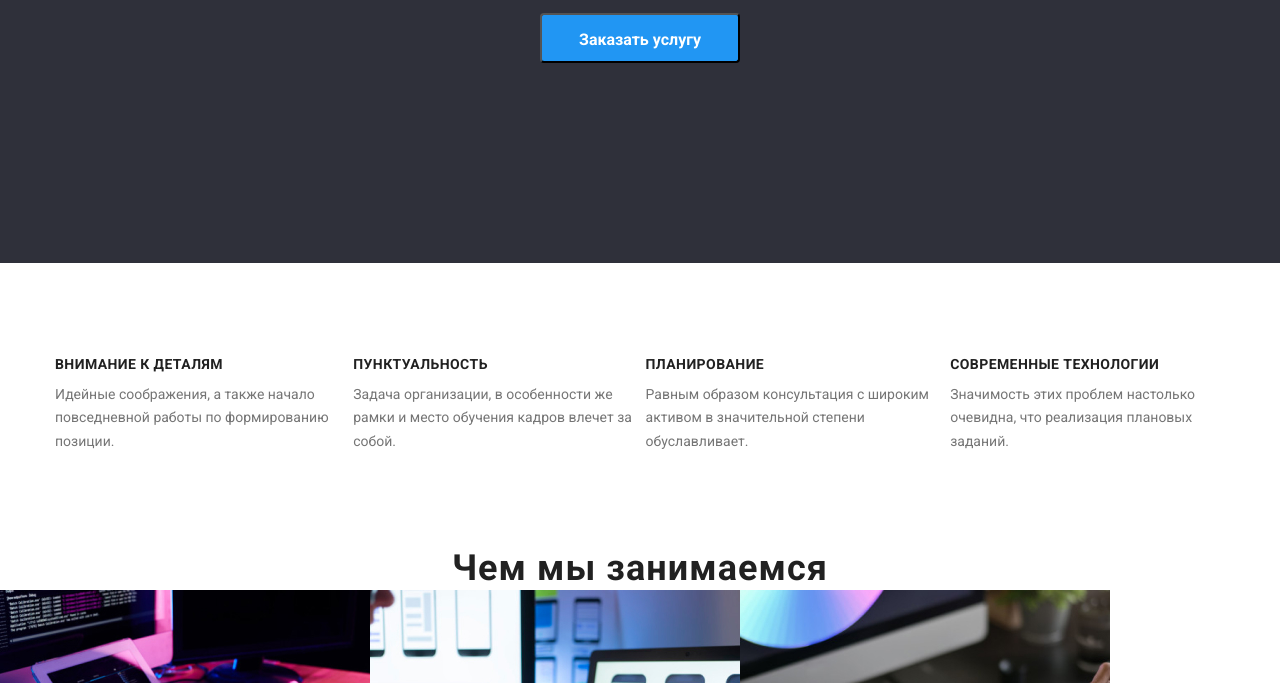
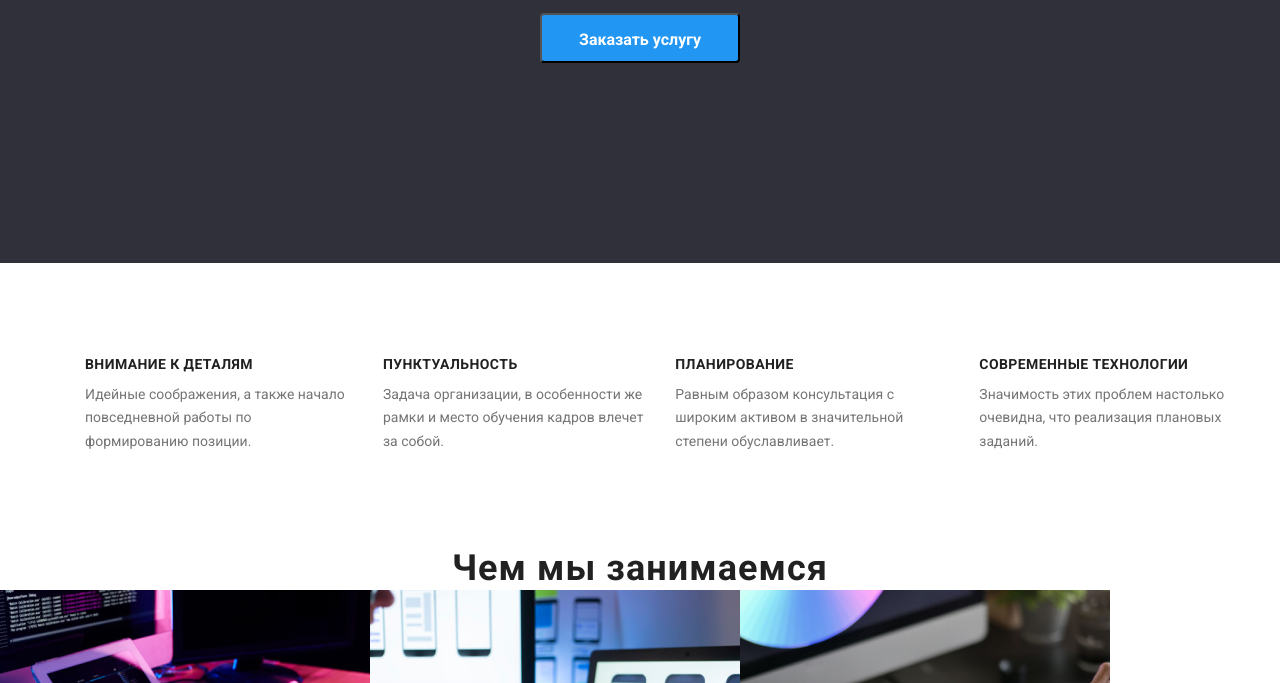
Before and after one commit to 7MVM7/goit-markup-hw-03, a plain HTML site: page index.html in a window 1280 px wide. Shown: the part 417-1100 px from the top of the page. Drawn offline with nearby package versions, Linux system fonts and the light colour scheme.

Commit message:
карточки
карточки

```diff
--- a/css/styles.css
+++ b/css/styles.css
@@ -233,8 +233,14 @@ img {
   display: flex;
   margin: 0;
 }
-.features-paragraph:not(:last-child) {
-  margin-right: 30px;
+
+.features-paragraph {
+  flex-basis: calc(100% / 3 - 30px);
+  margin-left: 30px;
+}
+.features-title {
+  flex-basis: calc(100% / 3 - 30px);
+  margin-left: 30px;
 }
 .features-title {
   font-family: var(--main-font);
```
